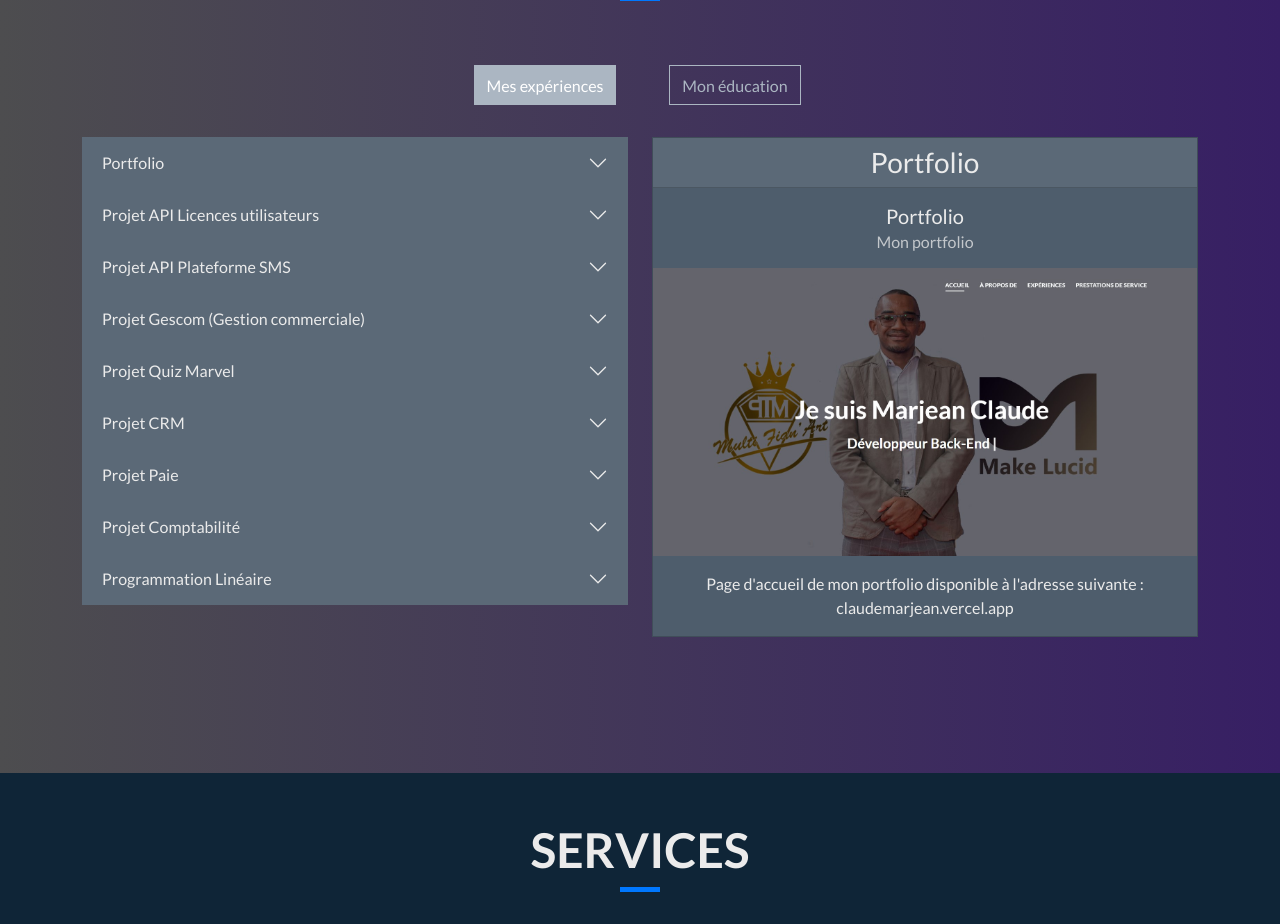
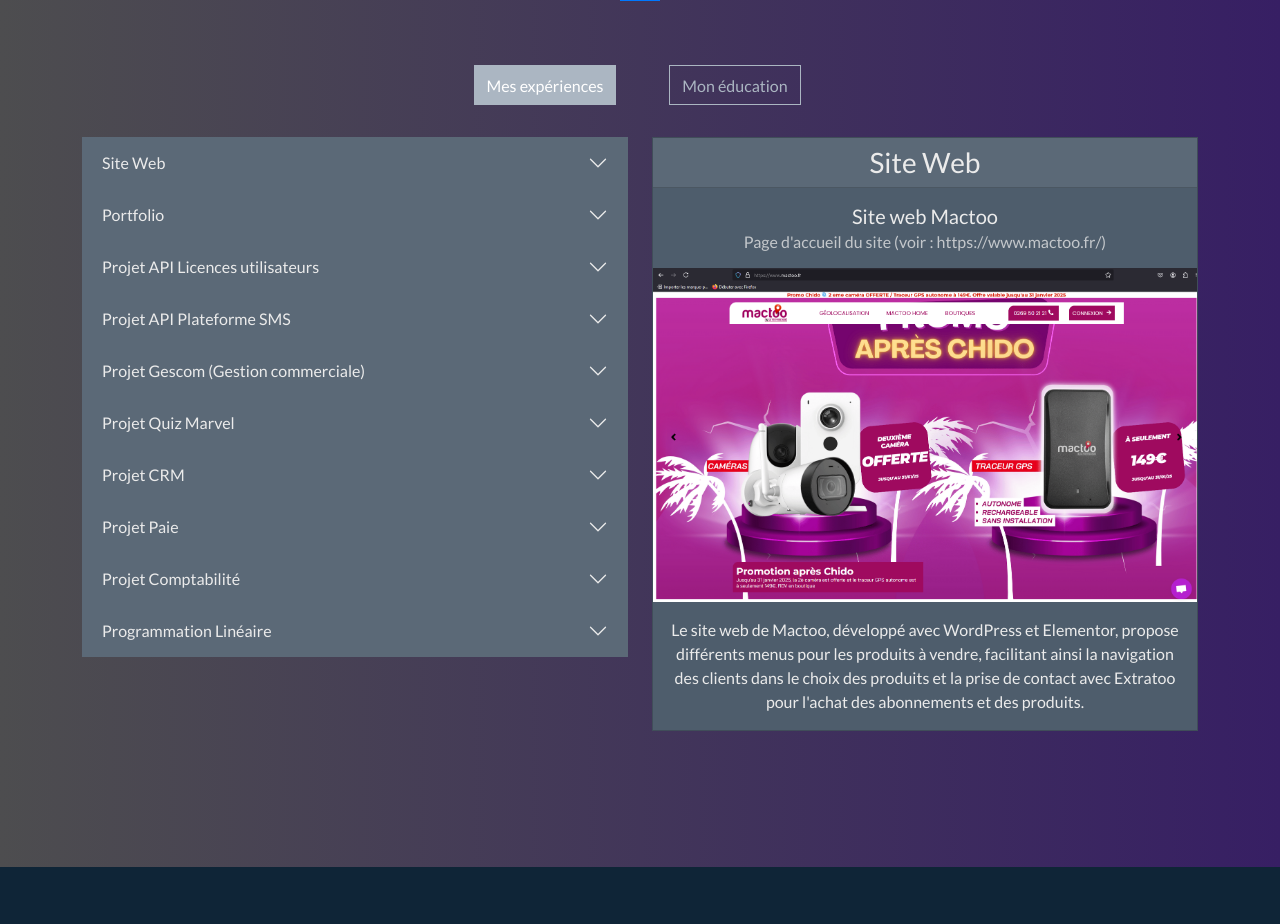
Before and after one commit to claudemarjean/MyPortFolio, a React (Create React App) app: page / in a window 1280 px wide. Shown: the part 2180-3104 px from the top of the page. Built offline with nearby package versions, Linux system fonts and the light colour scheme; grey boxes are pictures that could not be loaded.

Commit message:
mise à jour ajout du développement du site mactoo

```diff
--- a/src/components/main/dataCursus/dataCursus.js
+++ b/src/components/main/dataCursus/dataCursus.js
@@ -21,6 +21,16 @@
   ];
 
 export const dataExperiences = [
+  {
+    date: "Juillet 2024 - Août 2024 (Freelance)",
+    title: "Site Web",
+    description: "Développement et maintenance d'un site d'ExtraToo.",
+    titreImage: "Site web Mactoo",
+    sousTitreImage: "Page d'accueil du site (voir : https://www.mactoo.fr/)",
+    descriptionImage : "Le site web de Mactoo, développé avec WordPress et Elementor, propose différents menus pour les produits à vendre, facilitant ainsi la navigation des clients dans le choix des produits et la prise de contact avec Extratoo pour l\'achat des abonnements et des produits.",
+    imageName: "imageMactoo"
+
+  },
   {
     date: "Fevrier 2024 - Avril 2024",
     title: "Portfolio",
--- a/src/components/main/dataCursus/imageProject.js
+++ b/src/components/main/dataCursus/imageProject.js
@@ -7,6 +7,7 @@
 import marvelQuizTwo from '../../../assets/images/imagesProjectExperiences/marvelQuiz2.jpg';
 import claudemarjean from '../../../assets/images/imagesProjectExperiences/claudemarjean.jpeg';
 import roplgraphique from '../../../assets/images/imagesProjectExperiences/roplgraphique.jpg';
+import imageMactoo from '../../../assets/images/imagesProjectExperiences/mactoo.png';
 
 
 
@@ -19,5 +20,6 @@
     imagePaie : imagePaie,
     comptaOne : comptaOne,
     marvelQuizTwo : marvelQuizTwo,
-    roplgraphique : roplgraphique
+    roplgraphique : roplgraphique,
+    imageMactoo : imageMactoo
   }
```
Also changed, not shown: src/assets/images/imagesProjectExperiences/mactoo.png (added).
